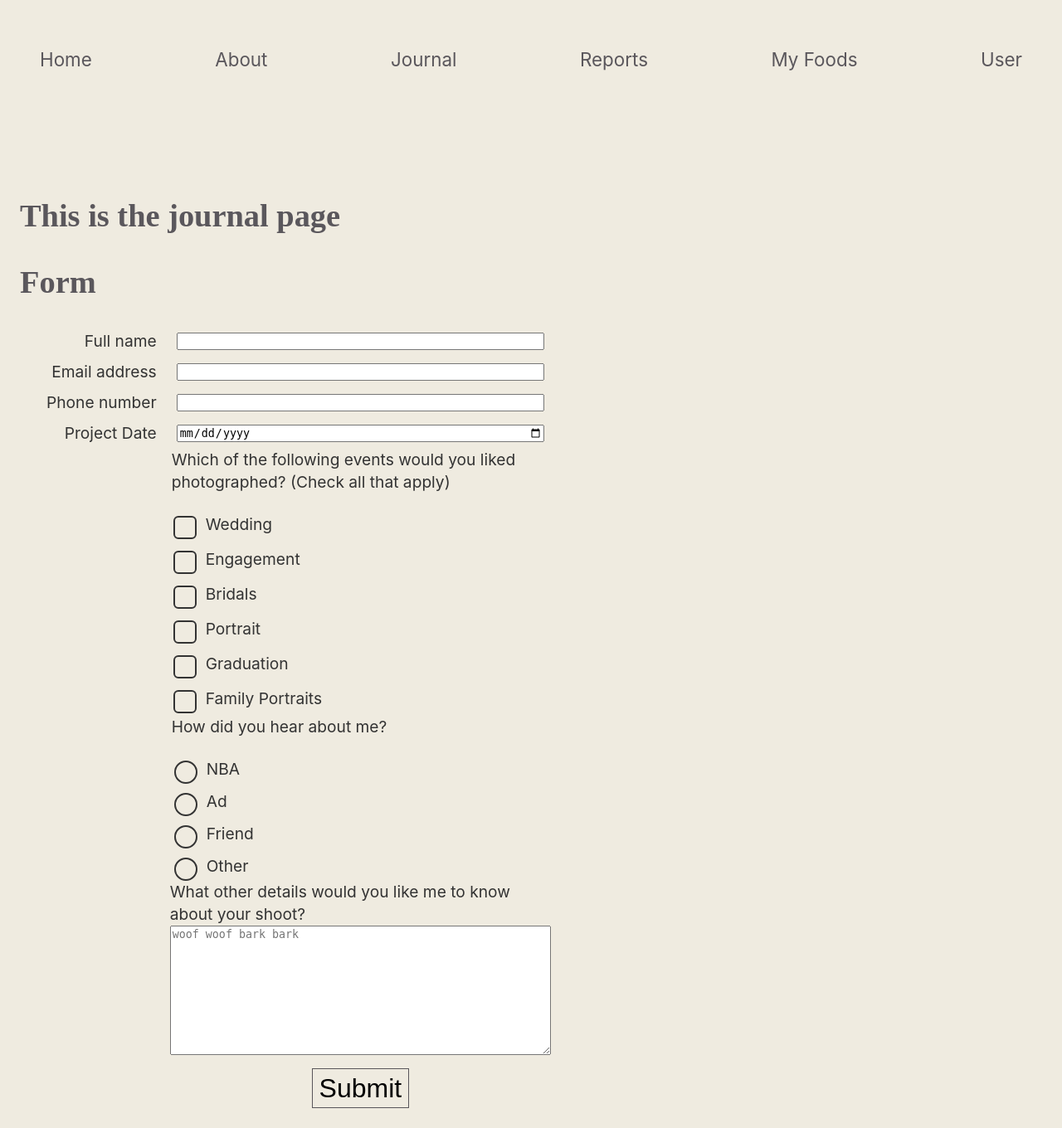
After one commit to BlakePereira2000/Intex, a Django app: page /journal/ in a window 1280 px wide. The commit adds this page. Shown: the whole page at 83% size. Run offline with Django 4.2, Linux system fonts and the light colour scheme.

Commit message:
more nav

```diff
--- a/intexApp/urls.py
+++ b/intexApp/urls.py
@@ -1,9 +1,12 @@
 from django.urls import path
-from .views import indexPageView, aboutPageView, formPageView
+from .views import indexPageView, aboutPageView, journalPageView, reportPageView, userPageView, foodsPageView
 
 urlpatterns = [
     path('', indexPageView, name='index'),
     path('about/', aboutPageView, name='about'),
-    path('form/', formPageView, name='form'),
+    path('journal/', journalPageView, name='journal'),
+    path('report/', reportPageView, name='report'),
+    path('user/', userPageView, name='user'),
+    path('foods/', foodsPageView, name='foods'),
 
 ]
--- a/intexApp/views.py
+++ b/intexApp/views.py
@@ -11,5 +11,14 @@ def indexPageView(request):
 def aboutPageView(request):
     return render(request, 'intexApp/about.html')
 
-def formPageView(request):
-    return render(request, 'intexApp/form.html')
+def journalPageView(request):
+    return render(request, 'intexApp/journal.html')
+
+def reportPageView(request):
+    return render(request, 'intexApp/report.html')
+
+def userPageView(request):
+    return render(request, 'intexApp/user.html')
+
+def foodsPageView(request):
+    return render(request, 'intexApp/myfoods.html')
--- a/intexProject/static/css/main.css
+++ b/intexProject/static/css/main.css
@@ -1,9 +1,9 @@
 :root {
   --text-color: #333;
-  --soft-white: #f5f1e8;
-  --copper: #954E4C;
-  --purple-nurple: #753BBD;
-  --light-blue: #00A9E0;
+  --soft-white: #efebe0;
+  --alerts: #954E4C;
+  --gray: #3a373fd2;
+  --yellow-mellow: #dca91c;
   --body-font: "Inter", sans-serif;
   --heading-font: "Playfair Display", serif;
   --checkbox-size: 28px;
@@ -33,7 +33,7 @@ h3,
 h4 {
   font-family: var(--heading-font);
   font-weight: 700;
-  color: var(--purple-nurple);
+  color: var(--gray);
 }
 
 h2 {
@@ -47,7 +47,7 @@ img {
 }
 
 a {
-  color: var(--purple-nurple);
+  color: var(--gray);
   text-decoration: none;
 }
 
@@ -238,7 +238,7 @@ nav {
   right: 0;
   bottom: 0;
 
-  background-color: var(--purple-nurple);
+  background-color: var(--gray);
   display: flex;
 
   transform: translateX(-100vw);
@@ -395,7 +395,7 @@ button {
 form button {
   justify-self: center;
 
-  border: 1px solid var(--purple-nurple);
+  border: 1px solid var(--gray);
   color: black;
   background-color: transparent;
   font-size: 2rem;
@@ -485,7 +485,7 @@ input[type="checkbox"]:checked::after {
 input[type="radio"]::after {
   width: calc(var(--checkbox-size) - 8px);
   height: calc(var(--checkbox-size) - 8px);
-  background-color: var(--purple-nurple);
+  background-color: var(--gray);
   border-radius: 50%;
 
   transform: scale(0);
@@ -693,11 +693,11 @@ body footer.about-footer {
       padding: 1rem;
       font-size: 1.4rem;
 
-      color: var(--purple-nurple);
+      color: var(--gray);
     }
 
     nav a:not([href]) {
-      color: var(--copper);
+      color: var(--alerts);
     }
 
     nav a::after {
@@ -707,14 +707,14 @@ body footer.about-footer {
       height: 3px;
       margin-left: -6px;
       margin-top: 6px;
-      background-color: var(--light-blue);
+      background-color: var(--yellow-mellow);
       transform: scale(0);
       transition: transform 200ms ease-in, color 300ms ease-in;
       transform-origin: right;
     }
 
     nav a[href]:hover {
-      color: var(--light-blue);
+      color: var(--yellow-mellow);
     }
 
     nav a[href]:hover::after {
--- a/templates/intexApp/about.html
+++ b/templates/intexApp/about.html
@@ -2,5 +2,5 @@
 {% load static %}
 {% block title %}About{% endblock title %}
 {% block content %}
- <p>This can be used for whatever</p>
+ <p>This is the about page</p>
 {% endblock %}
--- /dev/null
+++ b/templates/intexApp/journal.html
@@ -0,0 +1,172 @@
+{% extends 'partials/base.html' %}
+{% load static %}
+{% block title %}Journal{% endblock title %}
+{% block content %}
+<h1>This is the journal page</h1>
+<body class="form">
+<h1>Form</h1>
+    <section>
+      {% comment %} <img src="../images/clipboard.png" alt="clipboard"> {% endcomment %}
+
+      <div>
+        <div class="loading hidden">
+          <div class="loader">
+            <div></div>
+            <div></div>
+            <div></div>
+            <div></div>
+            <div></div>
+            <div></div>
+            <div></div>
+            <div></div>
+            <div></div>
+        </div>
+      </div>
+
+        <p class="success-message hidden">Form successfully submitted!</p>
+        <p class="error-message hidden">There was an error!</p>
+      </div>
+
+      <form name="photo-form">
+
+        <label for="name">Full name</label>
+        <input type="text" name="name" id="name" required>
+
+        <label for="email">Email address</label>
+        <input type="email" name="email" id="email" required>
+
+        <label for="phone">Phone number</label>
+        <input type="tel" name="phone" id="phone">
+
+        <label for="date">Project Date</label>
+        <input type="date" name="date" id="date">
+
+        <fieldset>
+          <legend>Which of the following events would you liked
+            photographed? (Check all that apply)</legend>
+
+            <input type="checkbox" id="wedding" name="events" value="wedding">
+            <label for="wedding">Wedding</label>
+
+            <input type="checkbox" id="engage" name="events" value="engage">
+            <label for="engage">Engagement</label>
+
+            <input type="checkbox" id="bridal" name="events" value="bridal">
+            <label for="bridal">Bridals</label>
+
+            <input type="checkbox" id="portrait" name="events" value="portrait">
+            <label for="portrait">Portrait</label>
+
+            <input type="checkbox" id="grad" name="events" value="grad">
+            <label for="grad">Graduation</label>
+
+            <input type="checkbox" id="family" name="events" value="family">
+            <label for="family">Family Portraits</label>
+
+          </fieldset>
+
+          <fieldset>
+            <legend>How did you hear about me?</legend>
+
+            <input type="radio" name="hear" id="nba" value="nba">
+            <label for="nba">NBA</label>
+
+            <input type="radio" name="hear" id="ad" value="ad">
+            <label for="ad">Ad</label>
+
+            <input type="radio" name="hear" id="friend" value="friend">
+            <label for="friend">Friend</label>
+
+            <input type="radio" name="hear" id="other" value="other">
+            <label for="other">Other</label>
+          </fieldset>
+
+          <label for="info">What other details would you like me to know about your shoot?</label>
+          <textarea name="info" id="info" rows="10" placeholder="woof woof bark bark"></textarea>
+
+          <button type="submit">Submit</button>
+      </form>
+
+
+
+    </section>
+    <script src="../scripts.js"></script>
+    <script>
+      // enter the URL for your Google Sheet
+      const scriptURL = 'https://script.google.com/macros/s/AKfycbxpnUvzTrPD39VD_GtrRbnElvLtgNqQaVI61q3PCei4xi_jY04/exec'
+
+      // add a name attribute to your <form> and enter its value here
+      const form = document.forms['photo-form']
+
+      // enter the value of your checkboxes' name attribute
+      const checkboxName = "events"
+
+      // set these to your loader and message classes
+      const loading = document.querySelector('.loading')
+      const successMessage = document.querySelector('.success-message')
+      const errorMessage = document.querySelector('.error-message')
+
+      // this will run when the submit button is clicked
+      form.addEventListener('submit', event => {
+        // stops default form handling so we can submit it to Google Sheets instead
+        event.preventDefault()
+
+        // show the loader and hide form
+        form.classList.add('hidden')
+        loading.classList.remove('hidden')
+
+        // collect the form values into an object that can be sent to Google Sheets
+        let fd = new FormData(form);
+
+        /* If more than one checkbox is selected, the form will have multiple keys
+           (checkbox name). Only the first checkbox value would be entered into
+           Google Sheets.
+           To get around this, concat all the selected checkbox values into a single
+           string and send that value */
+
+        // grab all the selected values stored as key/value pairs of checkboxName/value
+        let checkBoxValues = fd.getAll(checkboxName)
+
+        // then delete them from the formData object
+        fd.delete(checkboxName);
+
+        // create a string
+        let text = ""
+        if (checkBoxValues.length <= 2) {
+          text = checkBoxValues.join(" and ")
+        } else {
+          let end = checkBoxValues.pop();
+          text = checkBoxValues.join(", ");
+          text += ", and " + end;
+        }
+        // add the key/value pair checkboxName/text back to the formData object
+        fd.append(checkboxName, text);
+
+        // use an asynchronous request to POST your formData object to your Google Sheet
+        fetch(scriptURL, {
+            method: 'POST',
+            body: fd,
+          })
+          // if response ok, show success message and hide loader, else display error
+          .then(response => {
+            loading.classList.add('hidden')
+            if (response.ok) {
+              console.log('Success!', response)
+              successMessage.classList.remove('hidden')
+            } else {
+              console.log("Error",
+                response)
+              errorMessage.classList.remove('hidden')
+            }
+          })
+          // if error, show error message and hide loader
+          .catch(error => {
+            console.error('Error!', error.message)
+            errorMessage.classList.remove('hidden')
+            loading.classList.add('hidden')
+          })
+      })
+    </script>
+</body>
+</html>
+{% endblock %}
--- /dev/null
+++ b/templates/intexApp/myfoods.html
@@ -0,0 +1,6 @@
+{% extends 'partials/base.html' %}
+{% load static %}
+{% block title %}My Foods{% endblock title %}
+{% block content %}
+ <p>This is the my foods page</p>
+{% endblock %}
--- /dev/null
+++ b/templates/intexApp/report.html
@@ -0,0 +1,6 @@
+{% extends 'partials/base.html' %}
+{% load static %}
+{% block title %}Reports{% endblock title %}
+{% block content %}
+ <p>This is the reports page</p>
+{% endblock %}
--- /dev/null
+++ b/templates/intexApp/user.html
@@ -0,0 +1,6 @@
+{% extends 'partials/base.html' %}
+{% load static %}
+{% block title %}User{% endblock title %}
+{% block content %}
+ <p>This is the users page</p>
+{% endblock %}
--- a/templates/partials/nav.html
+++ b/templates/partials/nav.html
@@ -11,8 +11,11 @@
         <h2 class="hidden">Main Menu</h2>
         <ul>
             <li><a href="{% url 'index' %}">Home</a></li>
-            <li><a href="{% url 'form' %}">Form</a></li>
             <li><a href="{% url 'about' %}">About</a></li>
+            <li><a href="{% url 'journal' %}">Journal</a></li>
+            <li><a href="{% url 'report' %}">Reports</a></li>
+            <li><a href="{% url 'foods' %}">My Foods</a></li>
+            <li><a href="{% url 'user' %}">User</a></li>
         </ul>
     </nav>
 </div>
```
Also changed, not shown: other parts of intexProject/static/css/main.css (+14 -14 lines), static/css/main.css (+23 -23 lines), templates/intexApp/form.html (deleted, +0 -172 lines).
